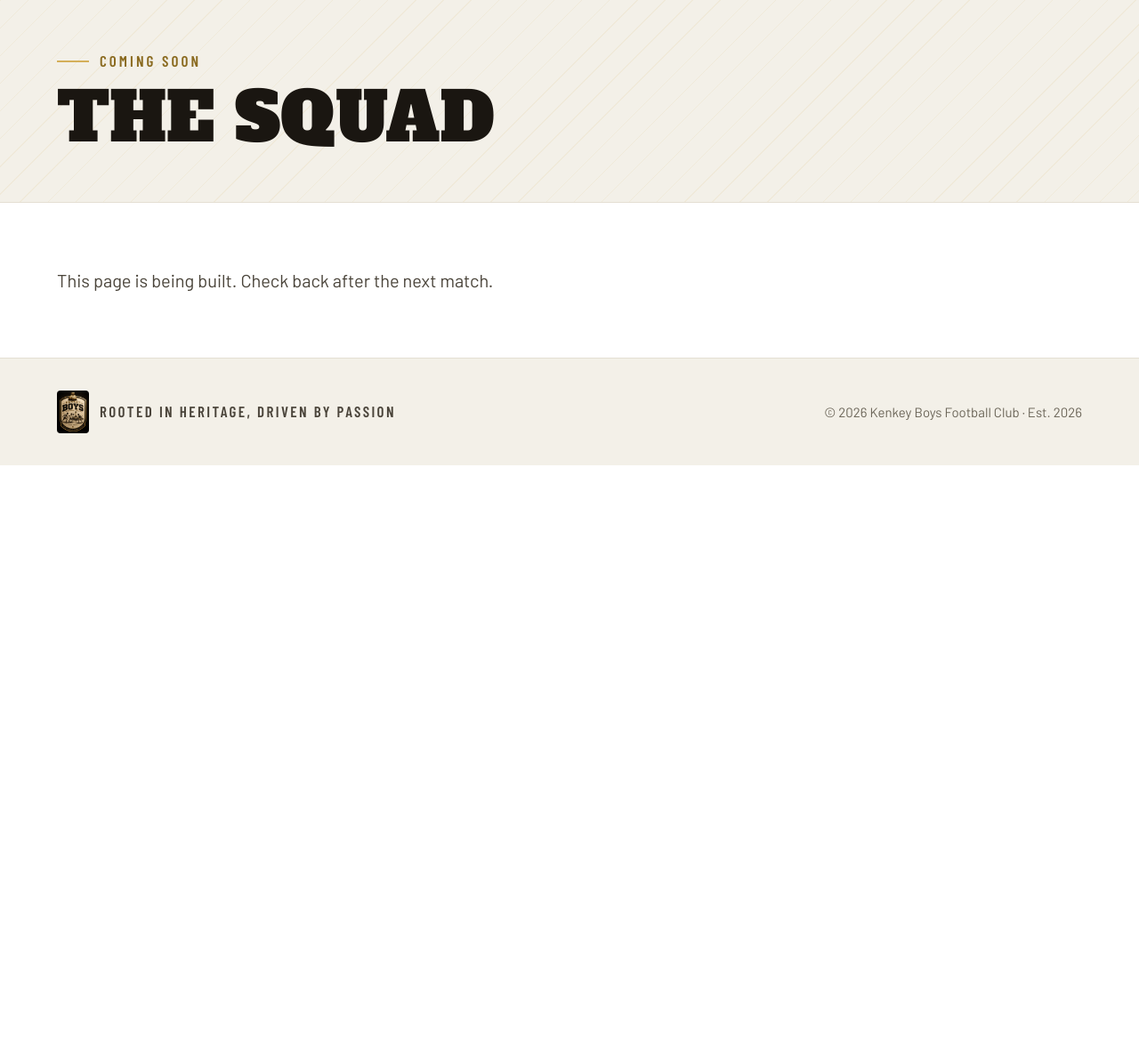
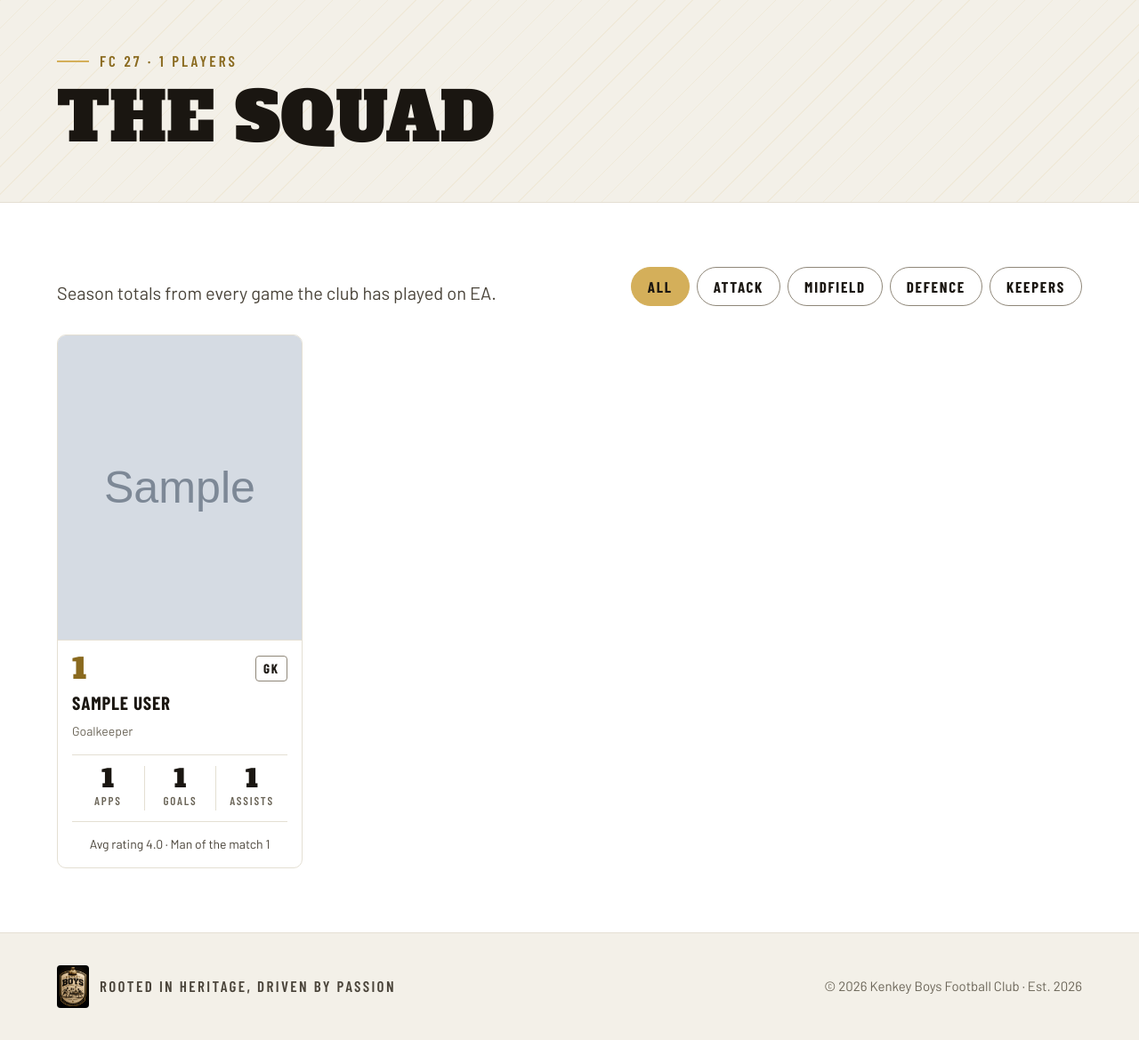
Before and after one commit to lifeofchurchill/kenkeyboys, a Django app: page /squad/ in a window 1280 px wide. Shown: the part 85-1254 px from the top of the page at 89% size. Before the commit the page ends 608 px from the top, so only its background shows below. Run offline with Django 5.2, Linux system fonts and the light colour scheme; tables that the repository leaves empty hold one stand-in row (values such as "Sample post"); grey boxes marked "Sample" are stand-in pictures.

Commit message:
Squad page shows EA season totals only

```diff
--- /dev/null
+++ b/website/static/website/css/squad.css
@@ -0,0 +1,30 @@
+/* ==========================================================================
+   Squad page styles. Loaded only on /squad/, through the extra_css block in base.html.
+   Shared pieces (player cards, filter pills, the grid) are in site.css
+   ========================================================================== */
+
+/* Wider cards than the shared grid, so three numbers fit side by side */
+.squad-grid--full { grid-template-columns: repeat(auto-fill, minmax(min(240px, 100%), 1fr)); }
+
+.player-card__role { margin: 0; font-size: 14px; color: var(--muted); }
+
+/* ---------- Season numbers: Apps, Goals, Assists ---------- */
+.figures {
+  display: grid; grid-template-columns: repeat(3, minmax(0, 1fr));
+  margin: 10px 0 0; padding: 12px 0;
+  border-block: 1px solid var(--line);
+}
+/* column-reverse shows the number above its label, while the HTML keeps label first,
+   which is the order screen readers expect */
+.figures__item { display: flex; flex-direction: column-reverse; align-items: center; gap: 2px; }
+/* A thin divider between the three numbers */
+.figures__item + .figures__item { border-left: 1px solid var(--line); }
+/* The number */
+.figures dd { margin: 0; font-family: var(--font-display); font-size: 28px; line-height: 1; }
+/* The label under it */
+.figures dt {
+  font-family: var(--font-label); font-weight: 600; font-size: 13px;
+  letter-spacing: 0.14em; text-transform: uppercase; color: var(--muted);
+}
+
+.figures__extra { margin: 8px 0 0; font-size: 14px; text-align: center; color: var(--ink-soft); }
--- a/website/templates/website/base.html
+++ b/website/templates/website/base.html
@@ -16,7 +16,11 @@
 
   {# {% static %} turns a path inside the static folders into its real web address #}
   <link rel="icon" href="{% static 'website/img/crest.jpg' %}">
+  {# Styles shared by every page #}
   <link rel="stylesheet" href="{% static 'website/css/site.css' %}">
+  {# A slot where a page can add its own stylesheet. Empty unless a page fills it #}
+  {% block extra_css %}{% endblock %}
+  {# defer: download alongside the page, run once all the HTML has been read #}
   <script src="{% static 'website/js/site.js' %}" defer></script>
 </head>
 <body>
--- a/website/templates/website/home.html
+++ b/website/templates/website/home.html
@@ -10,7 +10,7 @@
 
   <div class="container hero__inner">
     <div class="hero__text">
-      <p class="eyebrow rise">FC 27 Pro Clubs · Est. 2024</p>
+      <p class="eyebrow rise">FC 27 Pro Clubs · Est. 2026</p>
       <h1 class="hero__title">
         <span class="rise rise--1">Rooted in heritage.</span>
         <span class="rise rise--2 gold-text">Driven by passion.</span>
--- /dev/null
+++ b/website/templates/website/squad.html
@@ -0,0 +1,74 @@
+{% extends "website/base.html" %}
+{% load static %}
+
+{% block title %}The squad · Kenkey Boys FC{% endblock %}
+
+{# This page's own styles, placed into the extra_css slot in base.html #}
+{% block extra_css %}
+  <link rel="stylesheet" href="{% static 'website/css/squad.css' %}">
+{% endblock %}
+
+{% block content %}
+<section class="page-band">
+  <div class="container">
+    {# |length counts the players; the loop below reuses the same list without asking the database twice #}
+    <p class="eyebrow">{{ season }} · {{ squad|length }} players</p>
+    <h1 class="page-band__title">The squad</h1>
+  </div>
+</section>
+
+<section class="container section">
+  <div class="section-row">
+    <p class="lead">Season totals from every game the club has played on EA.</p>
+
+    {# hidden until site.js switches it on; data-filter says which group each button shows #}
+    <div class="squad-filter" role="group" aria-label="Filter by position" hidden>
+      <button type="button" class="pill" data-filter="ALL" aria-pressed="true">All</button>
+      <button type="button" class="pill" data-filter="ATT" aria-pressed="false">Attack</button>
+      <button type="button" class="pill" data-filter="MID" aria-pressed="false">Midfield</button>
+      <button type="button" class="pill" data-filter="DEF" aria-pressed="false">Defence</button>
+      <button type="button" class="pill" data-filter="GK" aria-pressed="false">Keepers</button>
+    </div>
+  </div>
+
+  <div class="squad-grid squad-grid--full">
+    {% for player in squad %}
+      {# data-group (GK, DEF, MID or ATT) is what the filter buttons look at #}
+      <article class="player-card lift" data-group="{{ player.position_group }}">
+        <div class="player-card__photo">
+          {% if player.photo %}
+            {# alt is empty because the name is written right below the photo #}
+            <img src="{{ player.photo.url }}" alt="" loading="lazy">
+          {% else %}
+            <span aria-hidden="true">{{ player.shirt_number }}</span>
+          {% endif %}
+        </div>
+
+        <div class="player-card__body">
+          <div class="player-card__top">
+            <span class="player-card__number">{{ player.shirt_number }}</span>
+            <span class="tag">{{ player.position }}</span>
+          </div>
+          <h2 class="player-card__name">{{ player.display_name }}</h2>
+          {# get_position_display turns "ST" into "Striker" #}
+          <p class="player-card__role">{{ player.get_position_display }}</p>
+
+          {# Season totals from EA. A <dl> is a list of label and value pairs #}
+          <dl class="figures">
+            <div class="figures__item"><dt>Apps</dt><dd>{{ player.season_games }}</dd></div>
+            <div class="figures__item"><dt>Goals</dt><dd>{{ player.season_goals }}</dd></div>
+            <div class="figures__item"><dt>Assists</dt><dd>{{ player.season_assists }}</dd></div>
+          </dl>
+          {# A player with no games yet shows a dash instead of a 0.0 rating #}
+          <p class="figures__extra">
+            Avg rating {% if player.season_games %}{{ player.season_rating }}{% else %}–{% endif %}
+            · Man of the match {{ player.season_motm }}
+          </p>
+        </div>
+      </article>
+    {% empty %}
+      <p class="empty">The squad list is being updated.</p>
+    {% endfor %}
+  </div>
+</section>
+{% endblock %}
--- a/website/urls.py
+++ b/website/urls.py
@@ -17,12 +17,11 @@ def coming_soon(page, title):
 
 urlpatterns = [
     path("", views.home, name="home"),
-    # <int:pk> captures a whole number from the address and passes it to the view as pk.
-    # /news/7/ calls news_detail(request, pk=7); /news/abc/ never reaches the view at all
+    path("squad/", views.squad, name="players"),
+    # <int:pk> captures a whole number from the address and passes it to the view as pk
     path("news/<int:pk>/", views.news_detail, name="news_detail"),
     # Placeholders: each is swapped for a real view as we build that page
     path("matches/", coming_soon("matches", "Fixtures & results"), name="matches"),
-    path("squad/", coming_soon("players", "The squad"), name="players"),
     path("news/", coming_soon("news", "News"), name="news"),
     path("honours/", coming_soon("honours", "Trophy room"), name="honours"),
 ]
--- a/website/views.py
+++ b/website/views.py
@@ -1,7 +1,8 @@
+from django.conf import settings
 from django.shortcuts import get_object_or_404, render
 from django.utils import timezone
 
-from club.models import NewsPost, Trophy
+from club.models import NewsPost, Player, Trophy
 from matches.models import Match
 
 # The phrases in the scrolling gold band. Edit them here to change the band.
@@ -50,9 +51,7 @@ def news_detail(request, pk):
     """One full news story, at /news/<pk>/."""
     now = timezone.now()
 
-    # get_object_or_404 shows a "Page not found" page instead of crashing when
-    # the story does not exist. The published_at check also gives 404 for a
-    # story scheduled for later, so nobody can read it early by guessing its number
+    # 404 for a story that does not exist or is scheduled for later
     post = get_object_or_404(NewsPost, pk=pk, published_at__lte=now)
 
     # Three other recent stories to keep the visitor reading
@@ -64,3 +63,16 @@ def news_detail(request, pk):
         "more_news": more_news,
     }
     return render(request, "website/news_detail.html", context)
+
+
+def squad(request):
+    """The squad page: every current player with his season totals from EA."""
+    context = {
+        "active_page": "players",
+        # The season_* numbers on each player are copied from EA every time the import runs,
+        # so there is nothing to calculate here
+        "squad": Player.objects.filter(is_active=True),
+        # The season label from settings, e.g. "FC 27"
+        "season": settings.EA_SEASON,
+    }
+    return render(request, "website/squad.html", context)
```
